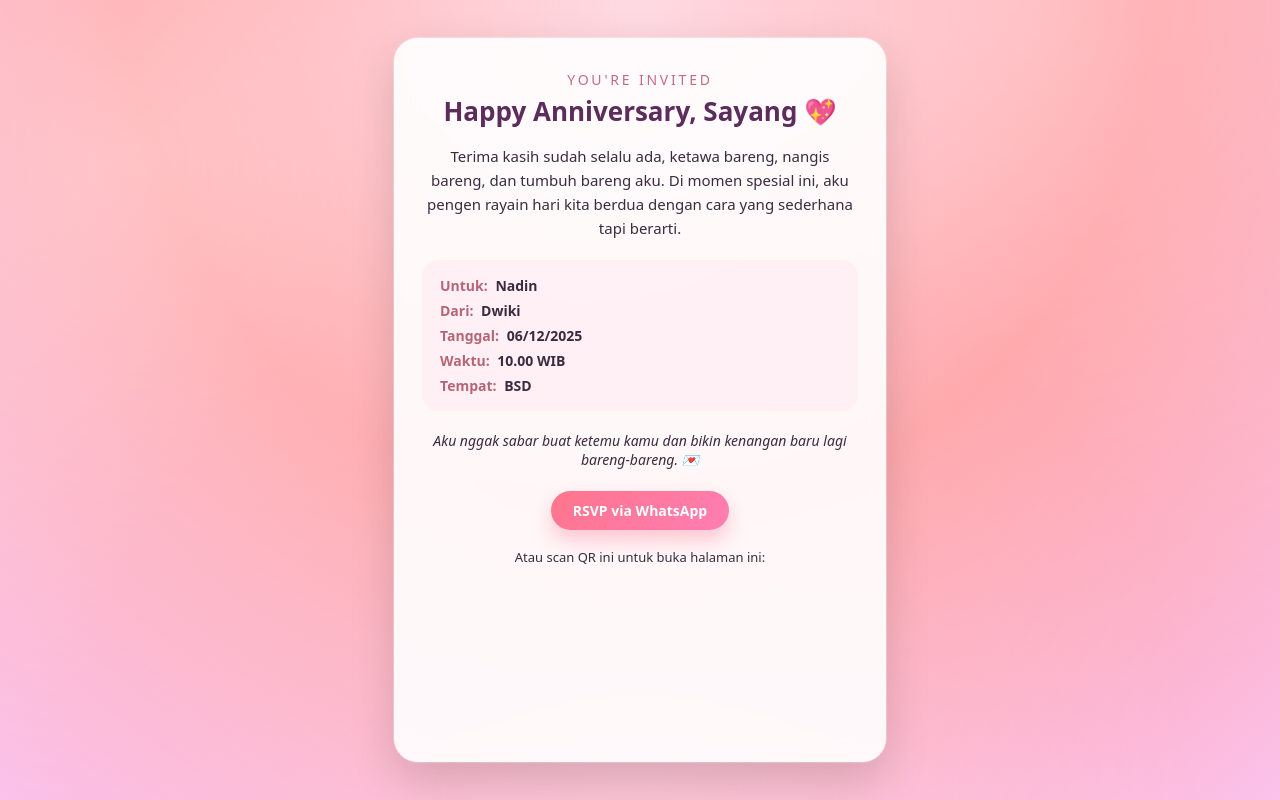
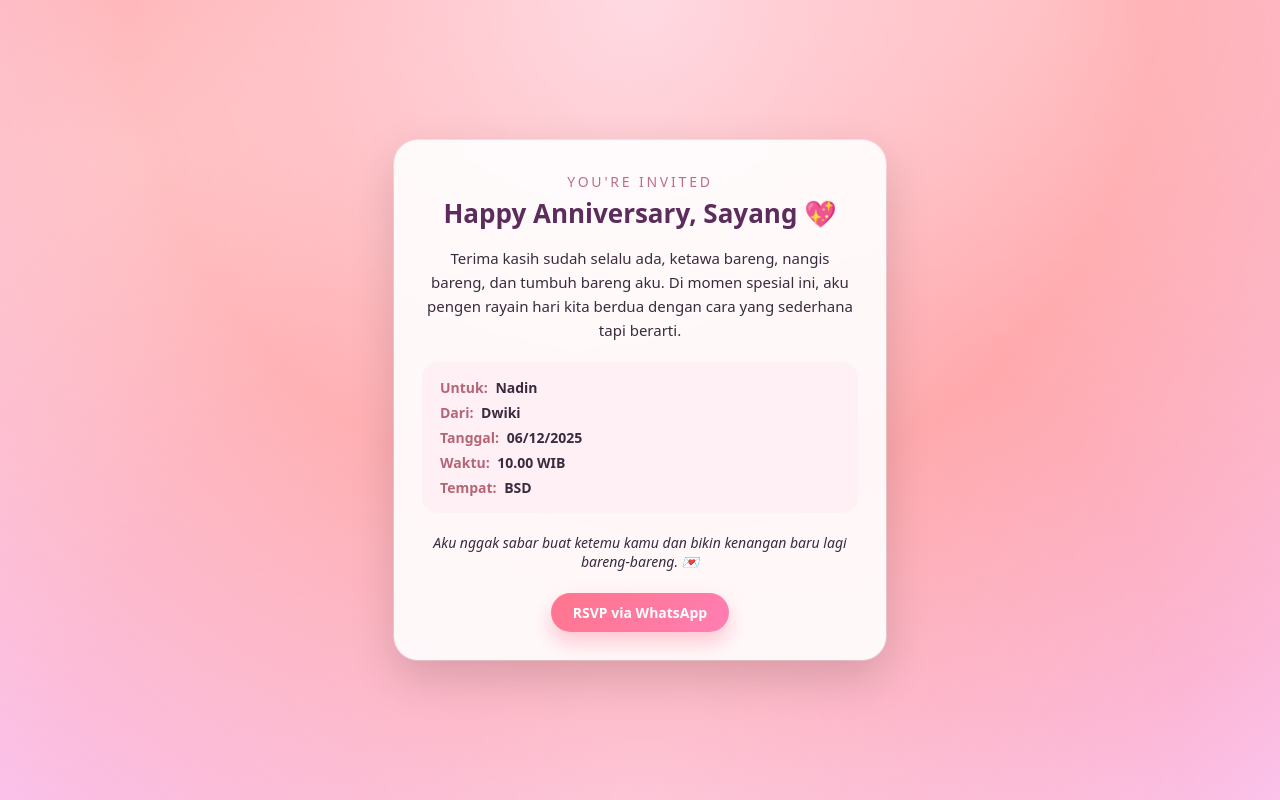
Before and after one commit to DwikiR98/Project_One, a plain HTML site: page index.html in a window 1280 px wide. Drawn offline with Linux system fonts and the light colour scheme; a script that the page names is missing.

Commit message:
remove QR

```diff
--- a/index.html
+++ b/index.html
@@ -33,10 +33,10 @@
         RSVP via WhatsApp
       </a>
 
-      <div class="qr-section">
+      <!-- <div class="qr-section">
         <p>Atau scan QR ini untuk buka halaman ini:</p>
         <div id="qrcode"></div>
-      </div>
+      </div> -->
 
     </div>
   </div>
```
